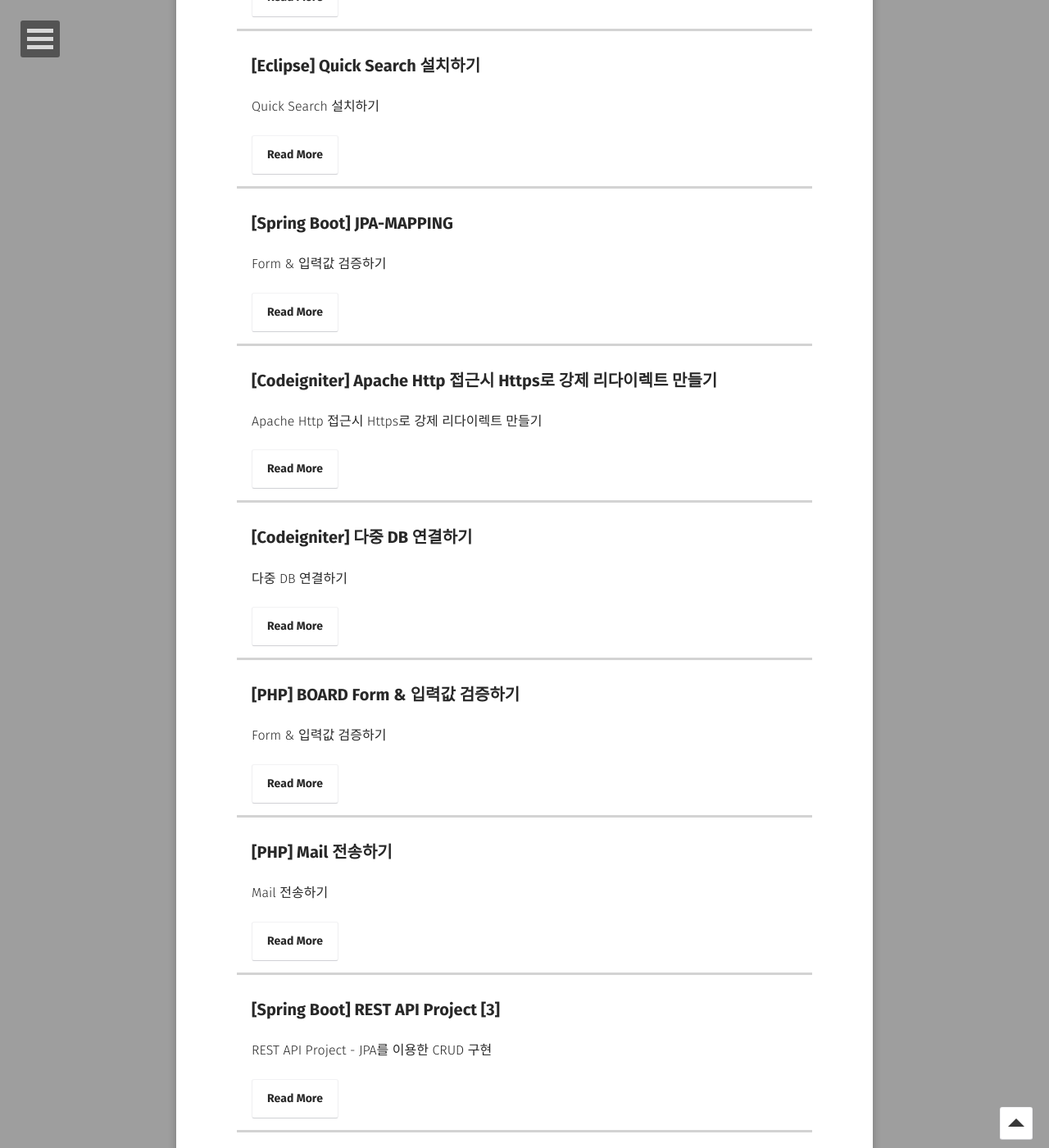
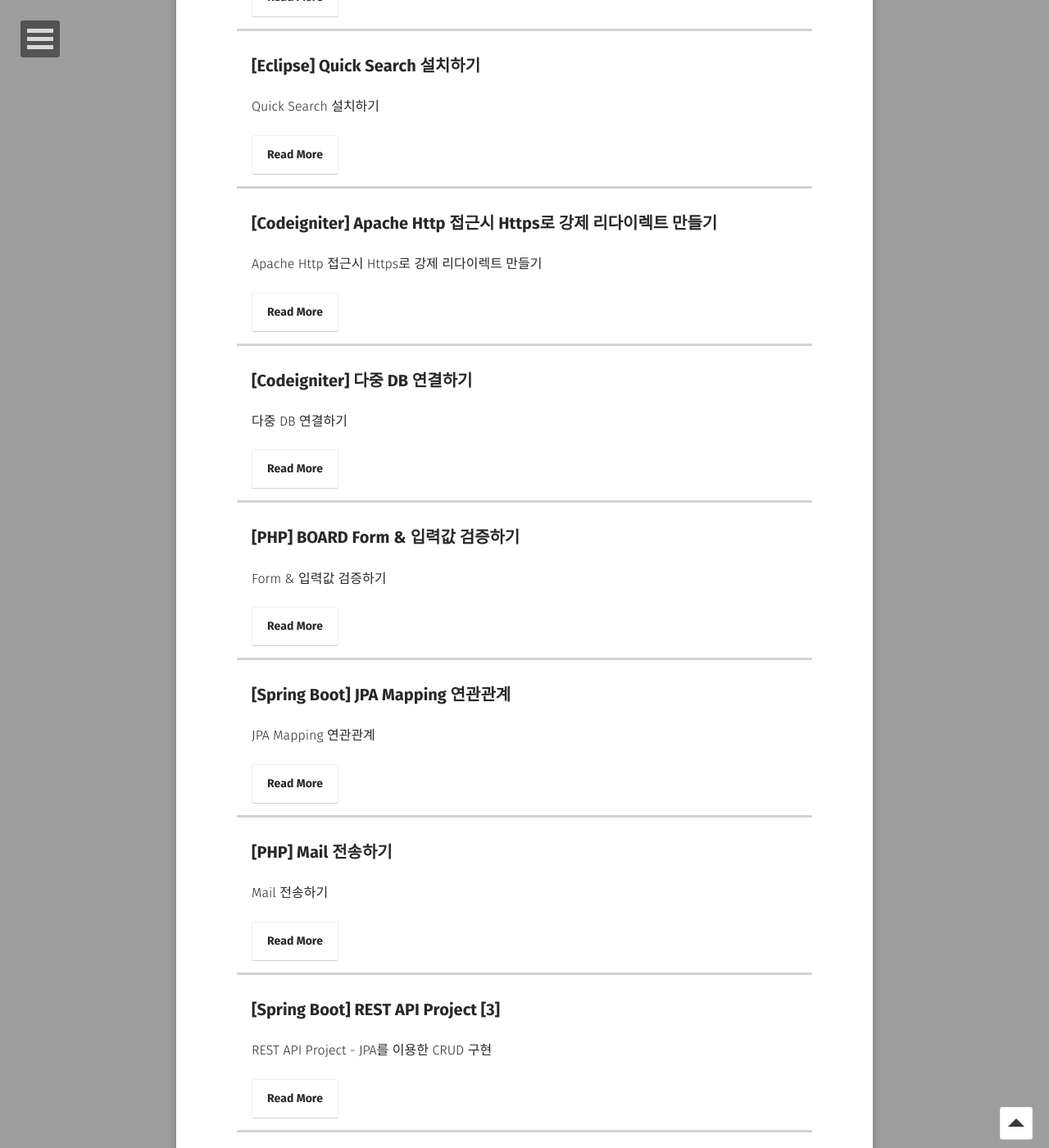
Before and after one commit to GayeonYoon/GayeonYoon.github.io, a Jekyll site: the page built from posts/index.md, in a window 1280 px wide and 1400 px high, scrolled down 813 px. Shown: the whole window at 82% size. Built offline with Jekyll 4.4.1, drawn with Linux system fonts in a browser that asks for light colours; some web fonts are replaced.

Commit message:
Update 2021-08-23-JPA-MAPPING.md

```diff
--- a/_posts/2021-08-23-JPA-MAPPING.md
+++ b/_posts/2021-08-23-JPA-MAPPING.md
@@ -1,14 +1,16 @@
 ---
 layout: post
-title: "[Spring Boot] JPA-MAPPING "
-date: 2021-08-06
-excerpt: "Form & 입력값 검증하기"
-tags: [PHP, JavaScript, formValid, Codeigniter, Mail, 유동변수, 메일]
+title: "[Spring Boot] JPA Mapping 연관관계"
+date: 2021-07-04
+excerpt: "JPA Mapping 연관관계"
+tags: [SpringBoot, Java, REST API, JPA, Hibernate, Swagger, Eclipse]
 comments: false
-php: true
-codeigniter: true
-feature: /assets/img/php_logo.jpg
+spring: true
+feature: /assets/img/spring_boot_logo.jpg
+
 ---
+
+
 
 # 연관관계 (단방향과 양방향)
 
```
